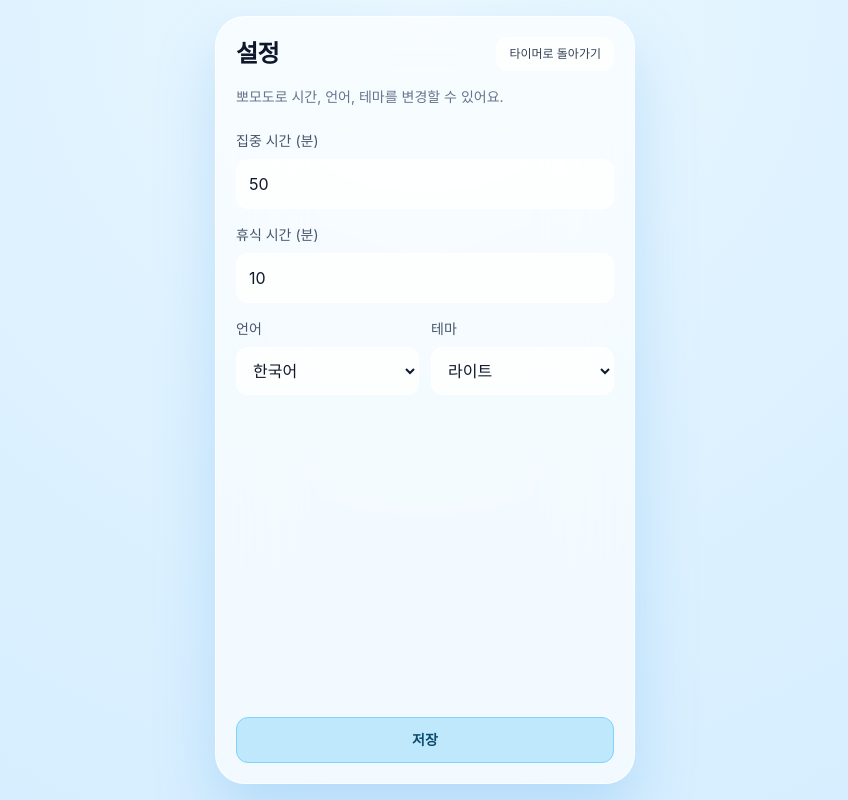
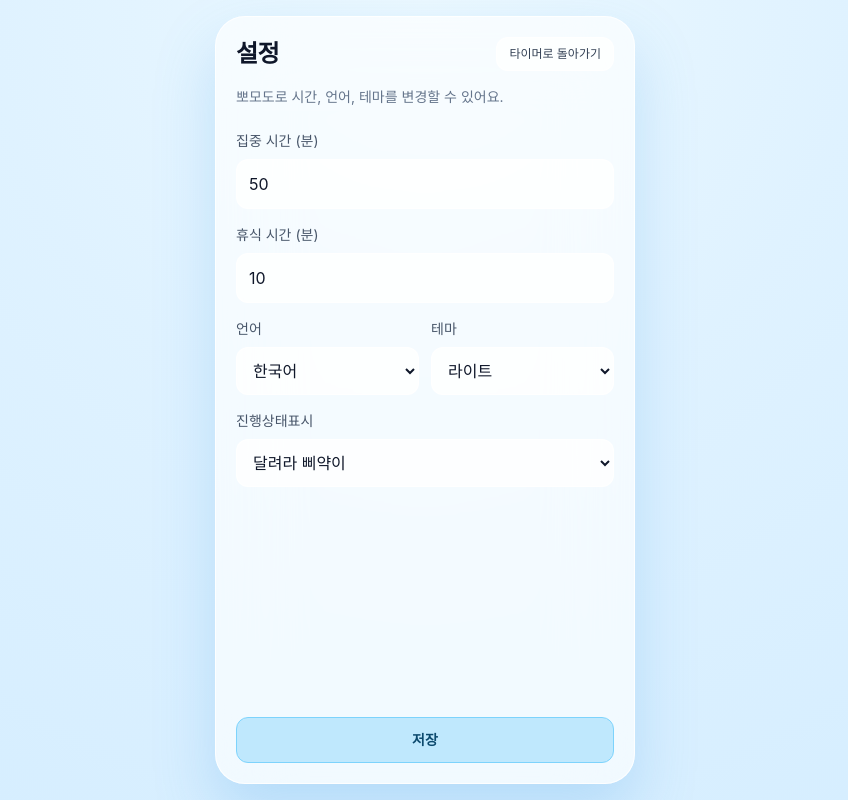
Before and after one commit to YoonsikOh5/pomodoroWithCodex, a Next.js app: page / in a window 1280 px wide. Both pictures are taken after a click on the button 808 px from the left and 58 px from the top of the page. Shown: the whole page, without its empty margins (215-1063 px from the left). Built offline with nearby package versions, Linux system fonts and the light colour scheme; a web font is replaced by a local one.

Commit message:
add progress bar option

```diff
--- a/src/app/page.js
+++ b/src/app/page.js
@@ -29,6 +29,9 @@ const TEXT = {
     breakMinutes: "\uD734\uC2DD \uC2DC\uAC04 (\uBD84)",
     language: "\uC5B8\uC5B4",
     theme: "\uD14C\uB9C8",
+    progressBar: "\uC9C4\uD589\uC0C1\uD0DC\uD45C\uC2DC",
+    progressBarNone: "\uC5C6\uC74C",
+    progressBarRunner: "\uB2EC\uB824\uB77C \uC090\uC57D\uC774",
     light: "\uB77C\uC774\uD2B8",
     dark: "\uB2E4\uD06C",
     save: "\uC800\uC7A5",
@@ -83,6 +86,9 @@ const TEXT = {
     breakMinutes: "Break minutes",
     language: "Language",
     theme: "Theme",
+    progressBar: "Progress bar",
+    progressBarNone: "None",
+    progressBarRunner: "Runner bar",
     light: "Light",
     dark: "Dark",
     save: "Save",
@@ -196,6 +202,8 @@ export default function Page() {
     breakInput,
     languageInput,
     themeInput,
+    progressBarType,
+    progressBarInput,
     settingsErrorKey,
     showGoalPrompt,
     showResetPrompt,
@@ -216,6 +224,7 @@ export default function Page() {
     setBreakInput,
     setLanguageInput,
     setThemeInput,
+    setProgressBarInput,
     setGoalInput,
     onStart,
     onPause,
@@ -249,11 +258,13 @@ export default function Page() {
         breakInput={breakInput}
         languageInput={languageInput}
         themeInput={themeInput}
+        progressBarInput={progressBarInput}
         settingsErrorKey={settingsErrorKey}
         onFocusInputChange={setFocusInput}
         onBreakInputChange={setBreakInput}
         onLanguageChange={setLanguageInput}
         onThemeChange={setThemeInput}
+        onProgressBarChange={setProgressBarInput}
         onClose={closeSettings}
         onSave={saveSettings}
       />
@@ -328,7 +339,7 @@ export default function Page() {
             </p>
           </div>
 
-          <div className={`relative mt-4 h-14 rounded-2xl border ${th.raceTrack}`}>
+          {progressBarType === "runner" ? <div className={`relative mt-4 h-14 rounded-2xl border ${th.raceTrack}`}>
             <div className={`absolute left-10 right-10 top-1/2 h-1 -translate-y-1/2 rounded-full ${th.raceLine}`} />
 
             <span className="absolute left-2 top-1/2 -translate-y-1/2 text-sm">{"\u{1F6A9}"}</span>
@@ -340,7 +351,7 @@ export default function Page() {
             >
               {isRunning ? "🐥" : "🐣"}
             </div>
-          </div>
+          </div> : null}
         </div>
 
         <SessionHistoryPanel th={th} t={t} sessionHistory={sessionHistory} formatSeconds={formatSeconds} />
--- a/src/app/pomodoro/components/SettingsView.js
+++ b/src/app/pomodoro/components/SettingsView.js
@@ -8,11 +8,13 @@ export default function SettingsView({
   breakInput,
   languageInput,
   themeInput,
+  progressBarInput,
   settingsErrorKey,
   onFocusInputChange,
   onBreakInputChange,
   onLanguageChange,
   onThemeChange,
+  onProgressBarChange,
   onClose,
   onSave,
 }) {
@@ -95,6 +97,18 @@ export default function SettingsView({
               </select>
             </label>
           </div>
+
+          <label className="block">
+            <span className={`mb-2 block text-sm ${thSettings.muted}`}>{tSettings.progressBar}</span>
+            <select value={progressBarInput} onChange={(e) => onProgressBarChange(e.target.value)} className={`w-full rounded-xl border px-3 py-3 outline-none ${thSettings.input}`}>
+              <option value="runner" className="text-black">
+                {tSettings.progressBarRunner}
+              </option>
+              <option value="none" className="text-black">
+                {tSettings.progressBarNone}
+              </option>
+            </select>
+          </label>
         </div>
 
         {settingsErrorKey ? <p className="mt-3 text-sm text-red-400">{tSettings[settingsErrorKey]}</p> : null}
--- a/src/app/pomodoro/usePomodoroTimer.js
+++ b/src/app/pomodoro/usePomodoroTimer.js
@@ -22,6 +22,8 @@ export default function usePomodoroTimer() {
   const [breakInput, setBreakInput] = useState(String(DEFAULT_BREAK_MINUTES));
   const [languageInput, setLanguageInput] = useState("ko");
   const [themeInput, setThemeInput] = useState("light");
+  const [progressBarType, setProgressBarType] = useState("runner");
+  const [progressBarInput, setProgressBarInput] = useState("runner");
   const [settingsErrorKey, setSettingsErrorKey] = useState("");
   const [showGoalPrompt, setShowGoalPrompt] = useState(false);
   const [showResetPrompt, setShowResetPrompt] = useState(false);
@@ -213,6 +215,7 @@ export default function usePomodoroTimer() {
     setBreakInput(String(breakMinutes));
     setLanguageInput(language);
     setThemeInput(theme);
+    setProgressBarInput(progressBarType);
     setSettingsErrorKey("");
     setShowSettings(true);
   };
@@ -270,6 +273,7 @@ export default function usePomodoroTimer() {
 
     setLanguage(languageInput);
     setTheme(themeInput);
+    setProgressBarType(progressBarInput);
 
     if (canEditTimeSettings) {
       setFocusMinutes(nextFocus);
@@ -296,6 +300,7 @@ export default function usePomodoroTimer() {
   return {
     language,
     theme,
+    progressBarType,
     isRunning,
     isFocusMode,
     cycle,
@@ -308,6 +313,7 @@ export default function usePomodoroTimer() {
     breakInput,
     languageInput,
     themeInput,
+    progressBarInput,
     settingsErrorKey,
     showGoalPrompt,
     showResetPrompt,
@@ -328,6 +334,7 @@ export default function usePomodoroTimer() {
     setBreakInput,
     setLanguageInput,
     setThemeInput,
+    setProgressBarInput,
     setGoalInput,
     onStart,
     onPause,
```
